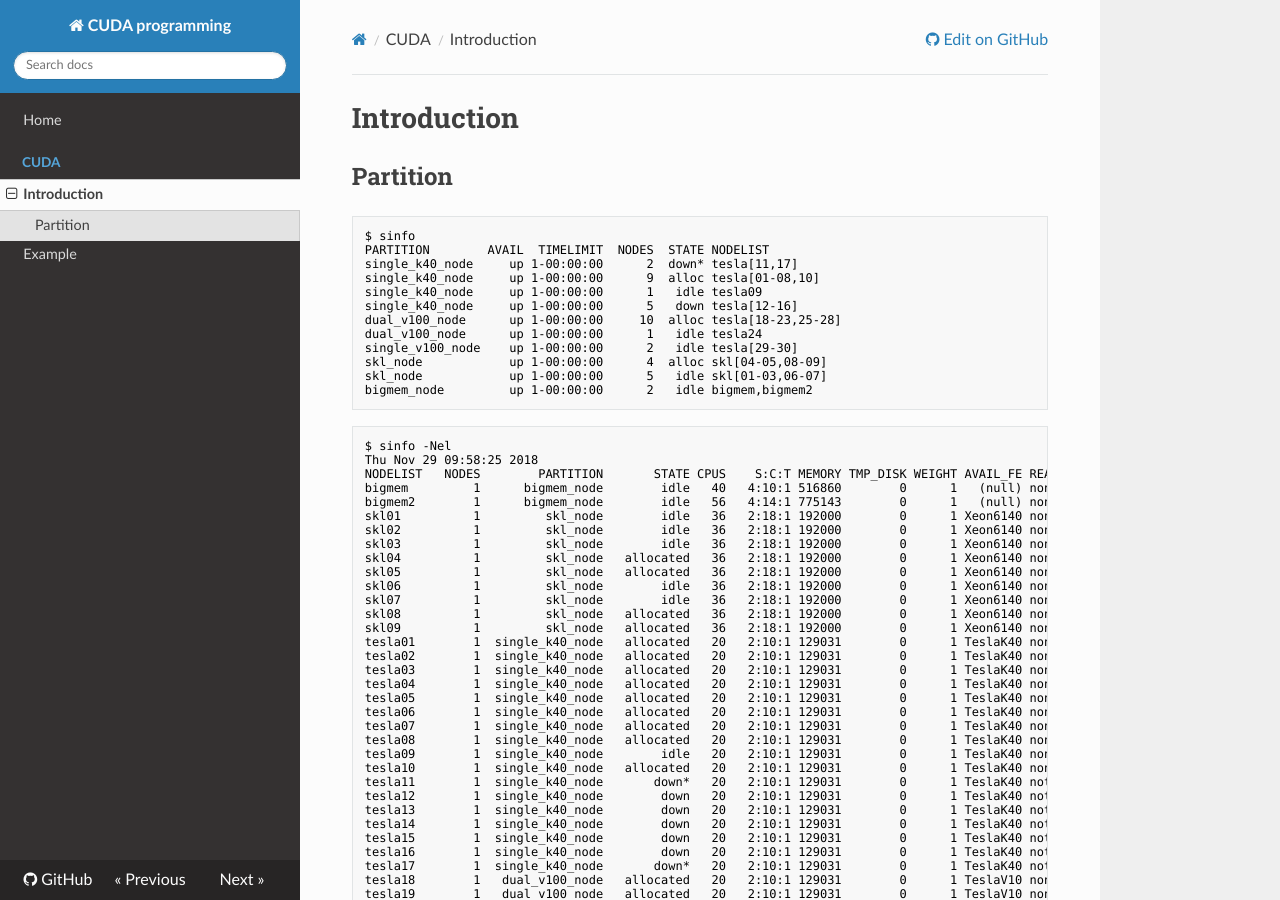
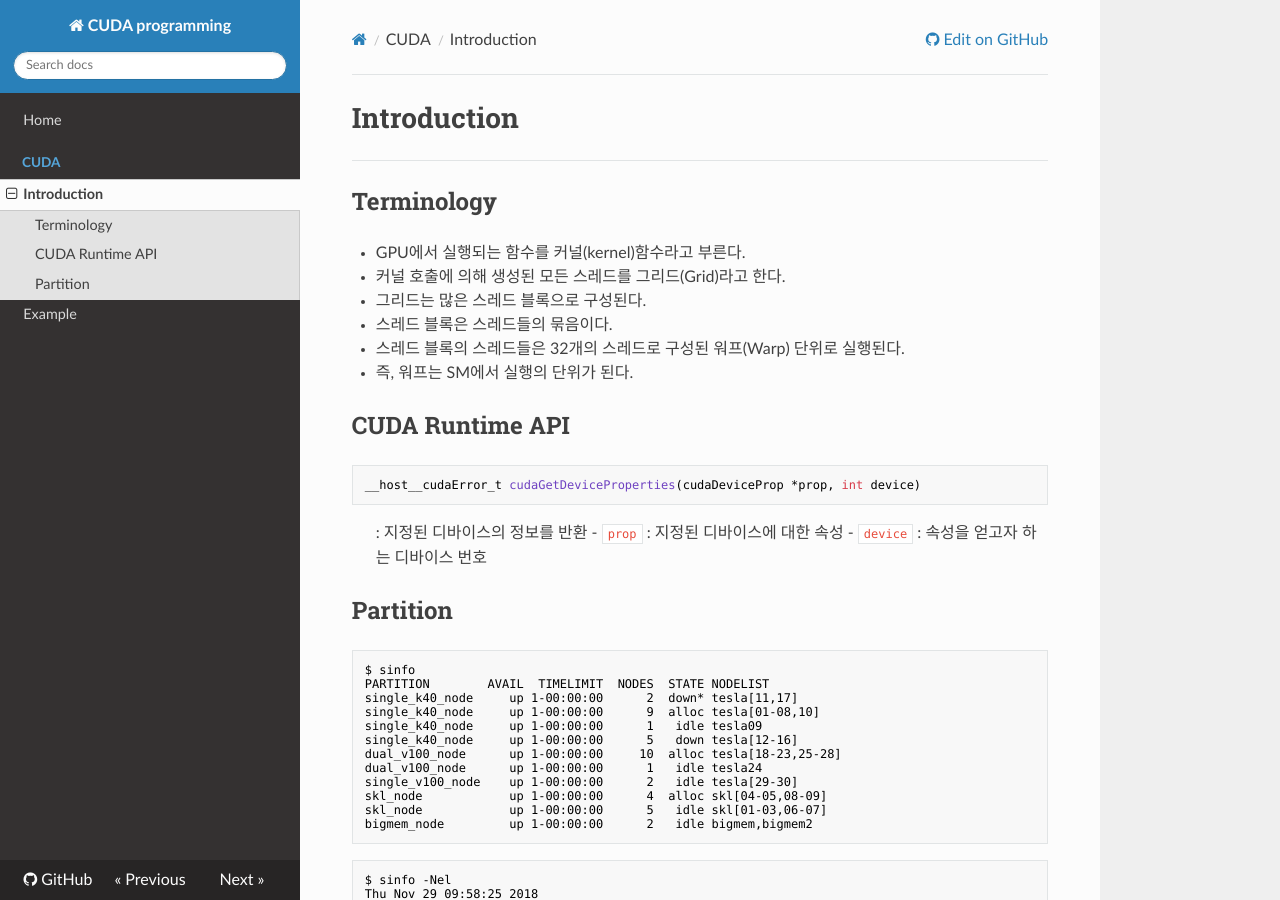
Before and after one commit to WonyoungCho/CUDA, an MkDocs documentation site: the page built from docs/CUDA_int.md, in a window 1280 px wide and 900 px high. Built offline with MkDocs 1.6.1, drawn with Linux system fonts in a browser that asks for light colours; nearby versions of some CDN libraries; old or Windows-style settings are respelled for this version of MkDocs.

Commit message:
Update CUDA_int.md

````diff
--- a/docs/CUDA_int.md
+++ b/docs/CUDA_int.md
@@ -1,4 +1,23 @@
 # Introduction
+---
+
+## Terminology
+- GPU에서 실행되는 함수를 커널(kernel)함수라고 부른다.
+- 커널 호출에 의해 생성된 모든 스레드를 그리드(Grid)라고 한다.
+- 그리드는 많은 스레드 블록으로 구성된다.
+- 스레드 블록은 스레드들의 묶음이다.
+- 스레드 블록의 스레드들은 32개의 스레드로 구성된 워프(Warp) 단위로 실행된다.
+- 즉, 워프는 SM에서 실행의 단위가 된다.
+
+## CUDA Runtime API
+
+```c
+__host__cudaError_t cudaGetDeviceProperties(cudaDeviceProp *prop, int device)
+```
+> : 지정된 디바이스의 정보를 반환
+> - `prop` : 지정된 디바이스에 대한 속성
+> - `device` : 속성을 얻고자 하는 디바이스 번호
+
 
 ## Partition
 ```sh
````
